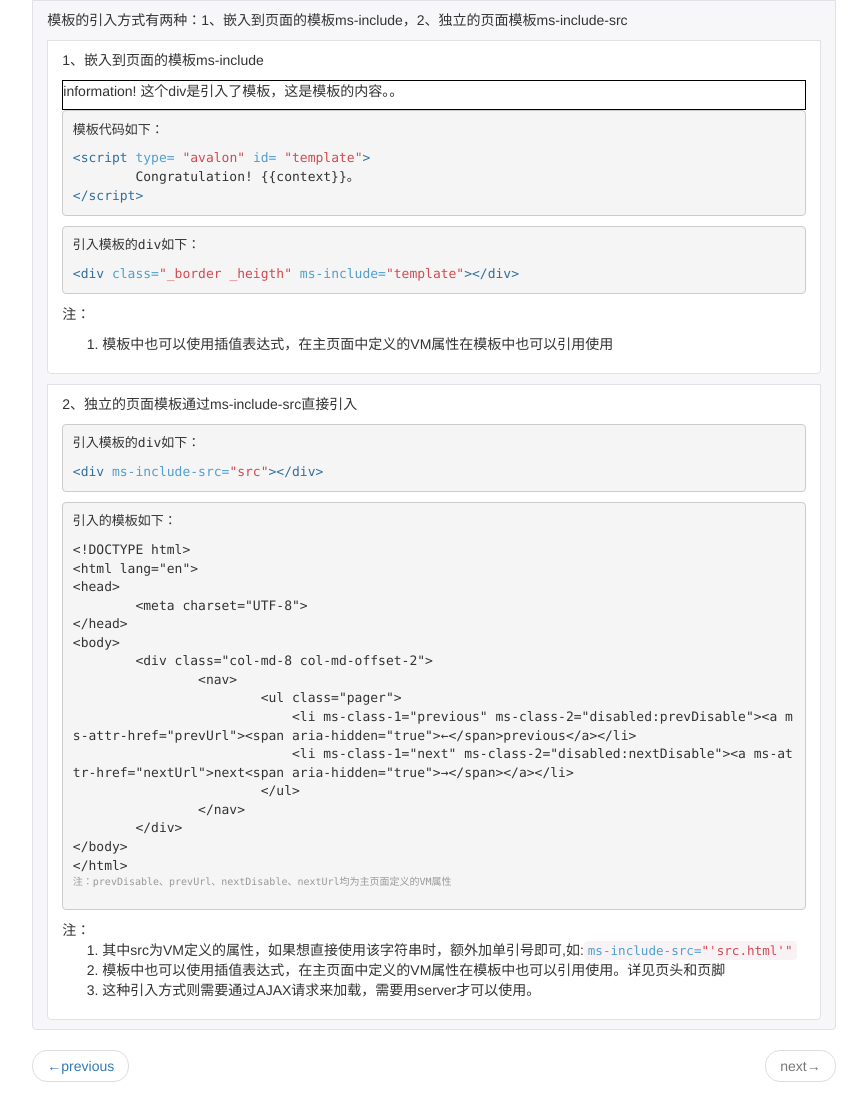
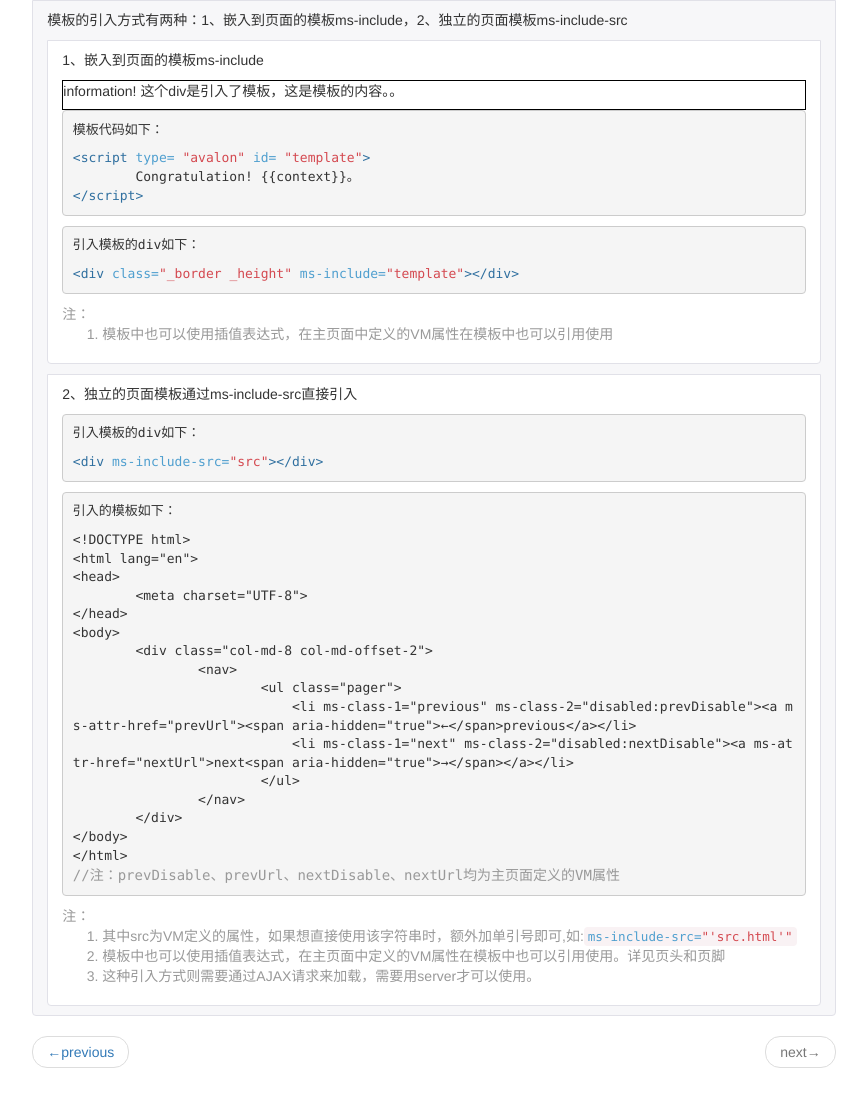
Before and after one commit to dingshijie/avalonJs, a plain HTML site: page views/07模板的引入.html in a window 1280 px wide. Shown: the part 146-1248 px from the top of the page, without its empty margins (206-1073 px from the left). Drawn offline with Linux system fonts and the light colour scheme.

Commit message:
merge css

```diff
--- /dev/null
+++ b/css/common-style.css
@@ -0,0 +1,54 @@
+.highlight{
+	border-bottom-left-radius: 4px;
+    border-bottom-right-radius: 4px;
+    margin-left: 0;
+    margin-right: 0;
+    border: 1px solid #e1e1e8;
+    background-color: #f7f7f9;
+    padding: 9px 14px;
+}
+.code{
+    margin-top:10px;
+    border-color: #ddd;
+    border-bottom-left-radius: 4px;
+    border-bottom-right-radius: 4px;
+    margin-left: 0;
+    margin-right: 0;
+    border: 1px solid #e1e1e8;
+    background-color: #fff;
+    padding: 9px 14px;
+}
+.nt {
+    color: #2f6f9f;
+}
+.na {
+    color: #4f9fcf;
+}
+.s {
+    color: #d44950;
+}
+._value{
+	color: #c7254e;
+}
+._title{
+	color: #1b809e;
+}
+.notes{
+	font-size:14px;
+	color: #999;
+}
+._height{
+	height: 30px;
+}
+._border{
+	border: 1px solid black;
+}
+._red{
+	background-color: red;
+}
+._blue{
+	background-color: blue;
+}
+._yellow{
+	background-color: yellow;
+}
--- a/views/07模板的引入.html
+++ b/views/07模板的引入.html
@@ -4,6 +4,7 @@
 	<meta charset="UTF-8">
 	<title>模板的引入</title>
 	<link rel="stylesheet" type="text/css" href="../css/bootstrap.min.css">
+	<link rel="stylesheet" type="text/css" href="../css/common-style.css">
 	<script type="text/javascript" src="../js/avalon.js"></script>
 	<script type="text/javascript">
 		avalon.define({
@@ -23,56 +24,6 @@
 			context:"这个div是引入了模板，这是模板的内容。"
 		});
 	</script>
-	<style type="text/css">
-		.highlight{
-			border-bottom-left-radius: 4px;
-		    border-bottom-right-radius: 4px;
-		    margin-left: 0;
-		    margin-right: 0;
-		    border: 1px solid #e1e1e8;
-		    background-color: #f7f7f9;
-		    padding: 9px 14px;
-		}
-		.code{
-		    margin-top:10px;
-		    border-color: #ddd;
-		    border-bottom-left-radius: 4px;
-		    border-bottom-right-radius: 4px;
-		    margin-left: 0;
-		    margin-right: 0;
-		    border: 1px solid #e1e1e8;
-		    background-color: #fff;
-		    padding: 9px 14px;
-		}
-		.nt {
-		    color: #2f6f9f;
-		}
-		.na {
-		    color: #4f9fcf;
-		}
-		.s {
-		    color: #d44950;
-		}
-		._value{
-			color: #c7254e;
-		}
-		._title{
-			color: #1b809e;
-		}
-		.notes{
-			font-size:10px;
-			color: #999;
-		}
-		._heigth{
-			height: 30px;
-		}
-		._border{
-			border: 1px solid black;
-		}
-		._red{
-			background-color: red;
-		}
-	</style>
 	<script type="avalon" id="template">
 		information! {{context}}。
 	</script>
@@ -87,18 +38,18 @@
 				<p>模板的引入方式有两种：1、嵌入到页面的模板ms-include，2、独立的页面模板ms-include-src</p>
 				<div class="code">
 					<p>1、嵌入到页面的模板ms-include</p>
-					<div class="_border _heigth" ms-include="template"></div>
+					<div class="_border _height" ms-include="template"></div>
 
 <pre><code class="language-html" data-lang="html" ms-skip=""><p>模板代码如下：</p><span class="nt">&lt;script</span> <span class="na">type=</span> <span class="s">"avalon"</span> <span class="na">id=</span> <span class="s">"template"</span><span class="nt">&gt;</span>
 	Congratulation! {{context}}。
 <span class="nt">&lt;/script&gt;</span></code></pre>
-<pre><code class="language-html" data-lang="html"><p>引入模板的div如下：</p><span class="nt">&lt;div</span> <span class="na">class=</span><span class="s">"_border _heigth"</span><span class="na"> ms-include=</span><span class="s">"template"</span><span class="nt">&gt;&lt;/div&gt;</span></code></pre>
-					<p>
+<pre><code class="language-html" data-lang="html"><p>引入模板的div如下：</p><span class="nt">&lt;div</span> <span class="na">class=</span><span class="s">"_border _height"</span><span class="na"> ms-include=</span><span class="s">"template"</span><span class="nt">&gt;&lt;/div&gt;</span></code></pre>
+					<span class="notes">
 						注：
 						<ol>
 							<li>模板中也可以使用插值表达式，在主页面中定义的VM属性在模板中也可以引用使用</li>
 						</ol>
-					</p>
+					</span>
 				</div>
 				<div class="code">
 					<p>2、独立的页面模板通过ms-include-src直接引入</p>
@@ -120,15 +71,16 @@
 		&lt;/nav&gt;
 	&lt;/div&gt;
 &lt;/body&gt;
-&lt;/html&gt;<p class="notes">注：prevDisable、prevUrl、nextDisable、nextUrl均为主页面定义的VM属性</p></code></pre>
-					</p>
+&lt;/html&gt;
+<span class="notes">//注：prevDisable、prevUrl、nextDisable、nextUrl均为主页面定义的VM属性</span></code></pre>
+					<span class="notes">
 						注：
 						<ol>
 							<li>其中src为VM定义的属性，如果想直接使用该字符串时，额外加单引号即可,如:<code><span class="na">ms-include-src=</span><span class="s">"'src.html'"</span></code></li>
 							<li>模板中也可以使用插值表达式，在主页面中定义的VM属性在模板中也可以引用使用。详见页头和页脚</li>
 							<li>这种引入方式则需要通过AJAX请求来加载，需要用server才可以使用。</li>
 						</ol>
-					</p>
+					</span>
 				</div>
 			</div>
 		</div>
```
Also changed, not shown: views/02普通属性的设置.html (+0 -1 lines), views/03基本属性的设置.html (+1 -17 lines), views/05属性以及类的操作.html (+1 -38 lines), views/06显示隐藏和移出插入.html (+5 -34 lines), 1 other file.
